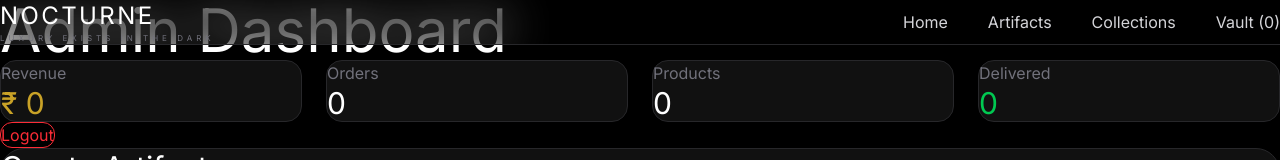
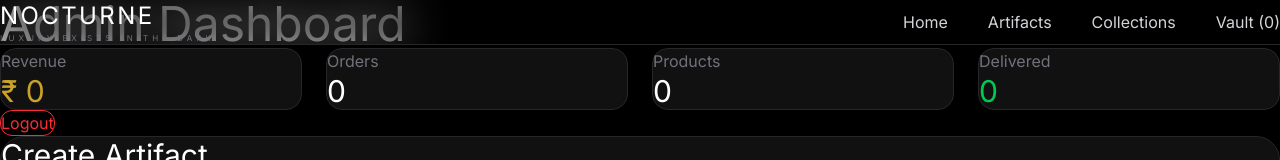
Before and after one commit to vineetgoyat/Nocturne-E--commerce-, a React (Vite) app in the folder NOCTURNE/client/: page /admin in a window 1280 px wide. Shown: the top 160 px of the page. Built offline with nearby package versions, Linux system fonts and the light colour scheme; no server answers; sample sign-in values are in the browser's storage.

Commit message:
still.......

```diff
--- a/NOCTURNE/client/src/pages/Admin/AdminDashboard.jsx
+++ b/NOCTURNE/client/src/pages/Admin/AdminDashboard.jsx
@@ -183,9 +183,9 @@
 
   <section className="min-h-screen bg-black text-white">
 
-    <div className="max-w-7xl mx-auto px-6 pt-48">
+    <div className="max-w-7xl mx-auto px-6">
 
-      <h1 className="text-6xl mb-12">
+      <h1 className="text-5xl mb-12">
 
         Admin Dashboard
 
```
